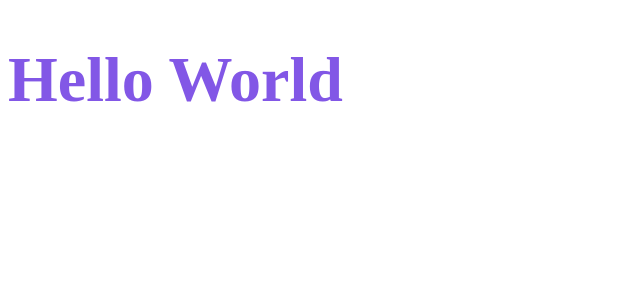
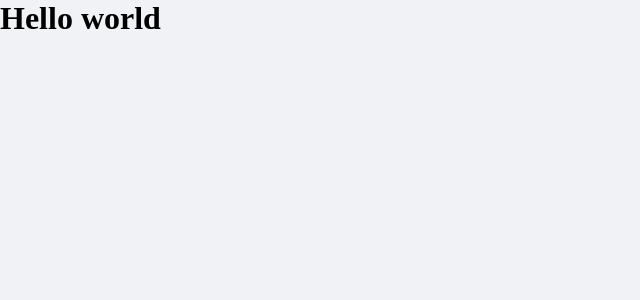
Before and after one commit to jorgeeder/dt-money, a React (Create React App) app: page / in a window 1280 px wide. Shown: the top 300 px of the page, without its empty margins (0-640 px from the left). Built offline with nearby package versions, Linux system fonts and the light colour scheme.

Commit message:
global styles

```diff
--- a/public/index.html
+++ b/public/index.html
@@ -3,6 +3,8 @@
   <head>
     <meta charset="utf-8" />
     <meta name="viewport" content="width=device-width, initial-scale=1" />
+
+    <link rel="shortcut icon" href="favicon.png" type="image/png">
 
     <title>dtmoney</title>
   </head>
--- a/src/App.tsx
+++ b/src/App.tsx
@@ -1,15 +1,10 @@
-import styled from 'styled-components'
-
-const Title = styled.h1`
-  font-size:64px;
-  color: #8257e6;
-
-`
+import { GlobalStyle } from "./styles/global";
 
 export function App() {
   return (
     <div className="App">
-      <Title>Hello World</Title>
+      <h1>Hello world</h1>
+      <GlobalStyle />
     </div>
   );
 }
--- /dev/null
+++ b/src/styles/global.ts
@@ -0,0 +1,47 @@
+import { createGlobalStyle } from 'styled-components'
+
+export const GlobalStyle = createGlobalStyle`
+    :root {
+        --background: #f0f2f5;
+        --red: #E52E4D;
+        --blue:#5429CC;
+
+        --blue-light: #6933FF;
+
+        --text-title: #363F5F;
+        --text-body: #969CB3;
+
+        --background: #F0F2F5;
+        --shape: #FFFFFF;
+    }
+
+    *{
+        margin:0;
+        padding:0;
+        box-sizing:border-box;
+    }
+
+    //font-size: 16px (Desktop)
+    html {
+        @media (max-width: 1080px) {
+            font-size:93.75%; //15px
+        }
+        @media (max-width: 720px) {
+            font-size:87.5%; //14px
+        }
+    }
+
+    body {
+        background: var(--background);
+        -webkit-font-smoothing: antialiased;
+    }
+
+    button {
+        cursor: pointer;
+    }
+
+    [disabled] {
+        opacity: 0.6;
+        cursor: not-allowed;
+    }
+`
```
